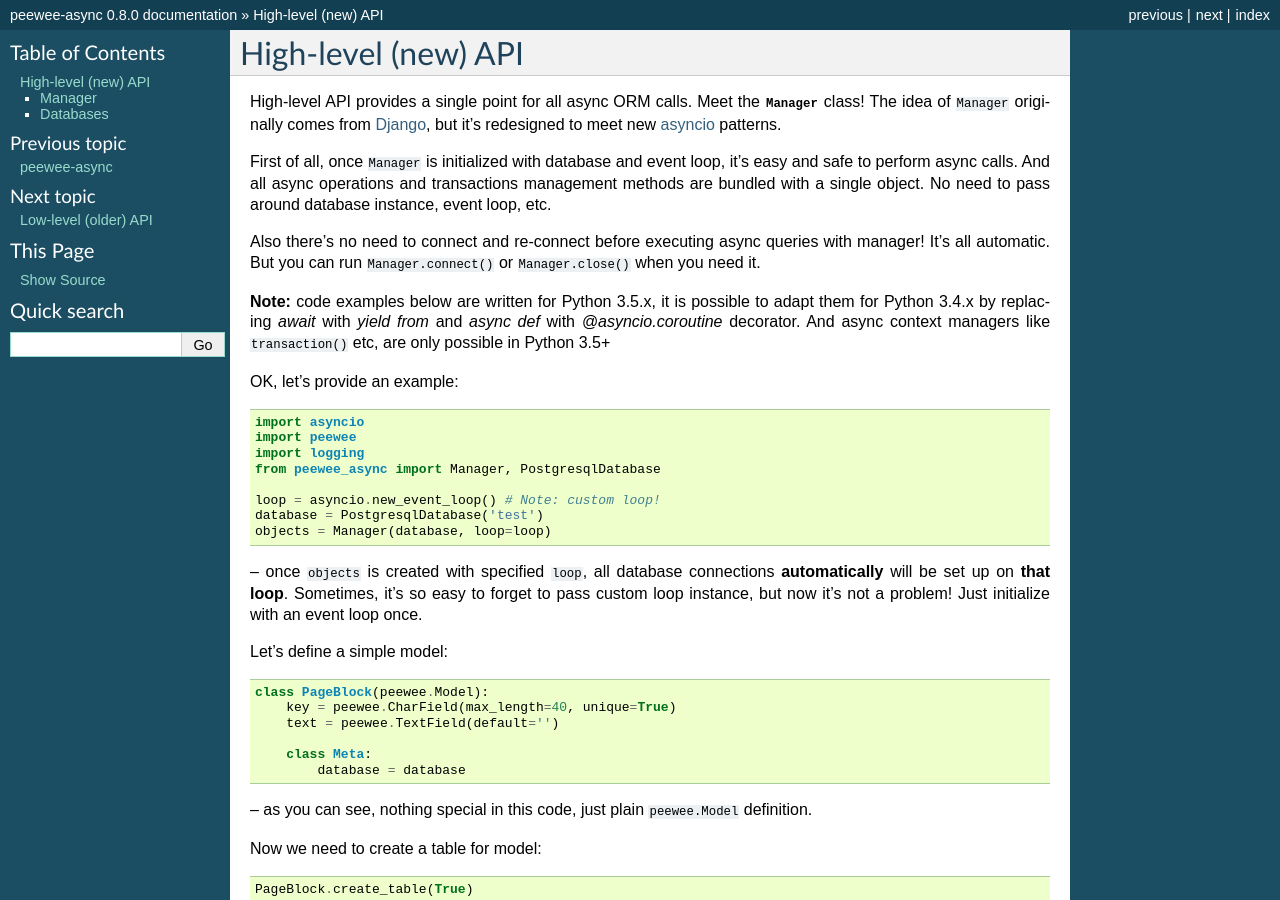
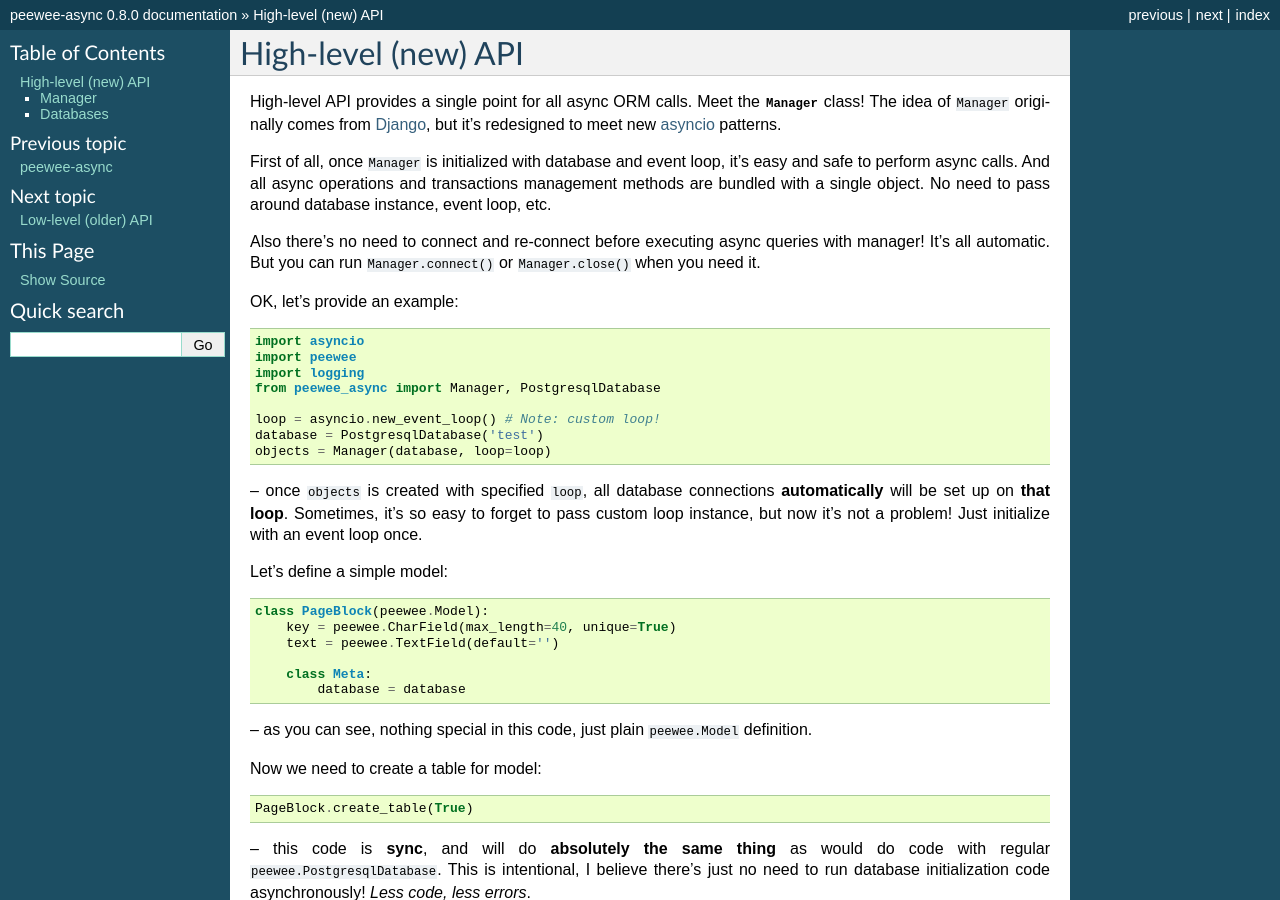
Before and after one commit to 05bit/peewee-async, a Sphinx documentation site: the page built from docs/peewee_async/api.rst, in a window 1280 px wide and 900 px high. Built offline with Sphinx 7.4.7, drawn with Linux system fonts in a browser that asks for light colours.

Commit message:
added python 3.11 support fixed readme and docs

```diff
--- a/docs/index.rst
+++ b/docs/index.rst
@@ -13,9 +13,9 @@
 
 Current state: **alpha**, yet API seems fine and mostly stable.
 
-In current version (0.5.x) new-high level API is introduced while older low-level API partially marked as deprecated.
+In current version new-high level API is introduced while older low-level API partially marked as deprecated.
 
-* Works on Python 3.4+
+* Works on Python 3.7+
 * Has support for PostgreSQL via `aiopg`
 * Has support for MySQL via `aiomysql`
 * Single point for high-level async API
--- a/docs/peewee_async/api.rst
+++ b/docs/peewee_async/api.rst
@@ -10,8 +10,6 @@
 .. _peewee: https://github.com/coleifer/peewee
 .. _Django: https://www.djangoproject.com
 .. _asyncio: https://docs.python.org/3/library/asyncio.html
-
-**Note:** code examples below are written for Python 3.5.x, it is possible to adapt them for Python 3.4.x by replacing `await` with `yield from` and `async def` with `@asyncio.coroutine` decorator. And async context managers like ``transaction()`` etc, are only possible in Python 3.5+
 
 OK, let's provide an example::
 
```
Also changed, not shown: README.md (+1 -7 lines), 1 other file.
